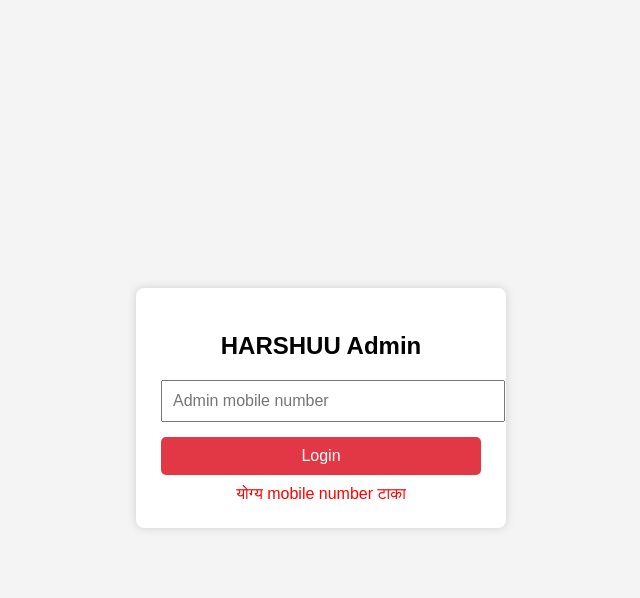
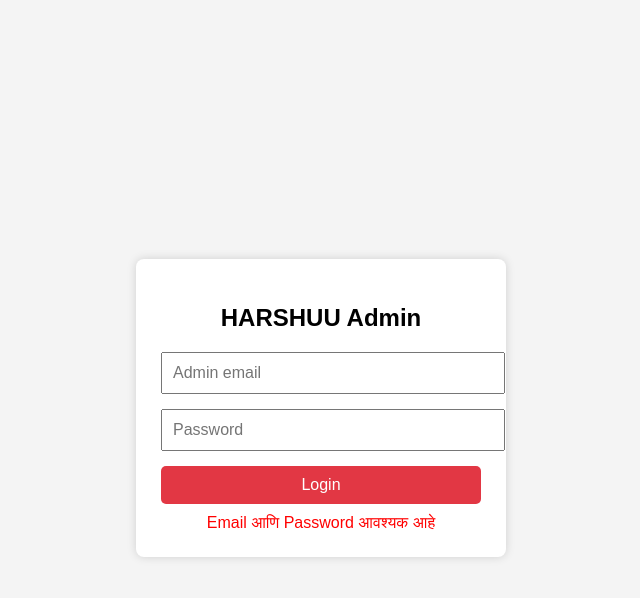
Before and after one commit to karanjaeats/harshuu-admin-panel, a plain HTML site: page index.html in a window 1280 px wide. Both pictures are taken after a click on the button "Login". Shown: the whole page, without its empty margins (319-959 px from the left). Drawn offline with Linux system fonts and the light colour scheme.

Commit message:
Update index.html

```diff
--- a/index.html
+++ b/index.html
@@ -1,5 +1,5 @@
 <!DOCTYPE html>
-<html lang="mr">
+<html lang="en">
 <head>
   <meta charset="UTF-8" />
   <title>HARSHUU Admin Login</title>
@@ -65,10 +65,15 @@
     <h2>HARSHUU Admin</h2>
 
     <input
-      type="tel"
-      id="mobile"
-      placeholder="Admin mobile number"
-      maxlength="10"
+      type="email"
+      id="email"
+      placeholder="Admin email"
+    />
+
+    <input
+      type="password"
+      id="password"
+      placeholder="Password"
     />
 
     <button id="loginBtn" onclick="adminLogin()">Login</button>
@@ -78,14 +83,15 @@
 
   <script>
     async function adminLogin() {
-      const mobile = document.getElementById("mobile").value;
+      const email = document.getElementById("email").value;
+      const password = document.getElementById("password").value;
       const errorBox = document.getElementById("error");
       const btn = document.getElementById("loginBtn");
 
       errorBox.innerText = "";
 
-      if (!mobile || mobile.length !== 10) {
-        errorBox.innerText = "योग्य mobile number टाका";
+      if (!email || !password) {
+        errorBox.innerText = "Email आणि Password आवश्यक आहे";
         return;
       }
 
@@ -100,24 +106,24 @@
             headers: {
               "Content-Type": "application/json"
             },
-            body: JSON.stringify({ mobile })
+            body: JSON.stringify({ email, password })
           }
         );
 
         const data = await response.json();
 
-        if (!data.success || !data.token) {
-          throw new Error("Login failed");
+        if (!data.success || !data.accessToken) {
+          throw new Error(data.message || "Login failed");
         }
 
         // JWT token save
-        localStorage.setItem("harshuu_admin_token", data.token);
+        localStorage.setItem("harshuu_admin_token", data.accessToken);
 
         // Dashboard ला redirect
         window.location.href = "dashboard.html";
 
       } catch (err) {
-        errorBox.innerText = "Admin login failed";
+        errorBox.innerText = err.message || "Admin login failed";
       } finally {
         btn.disabled = false;
         btn.innerText = "Login";
```
